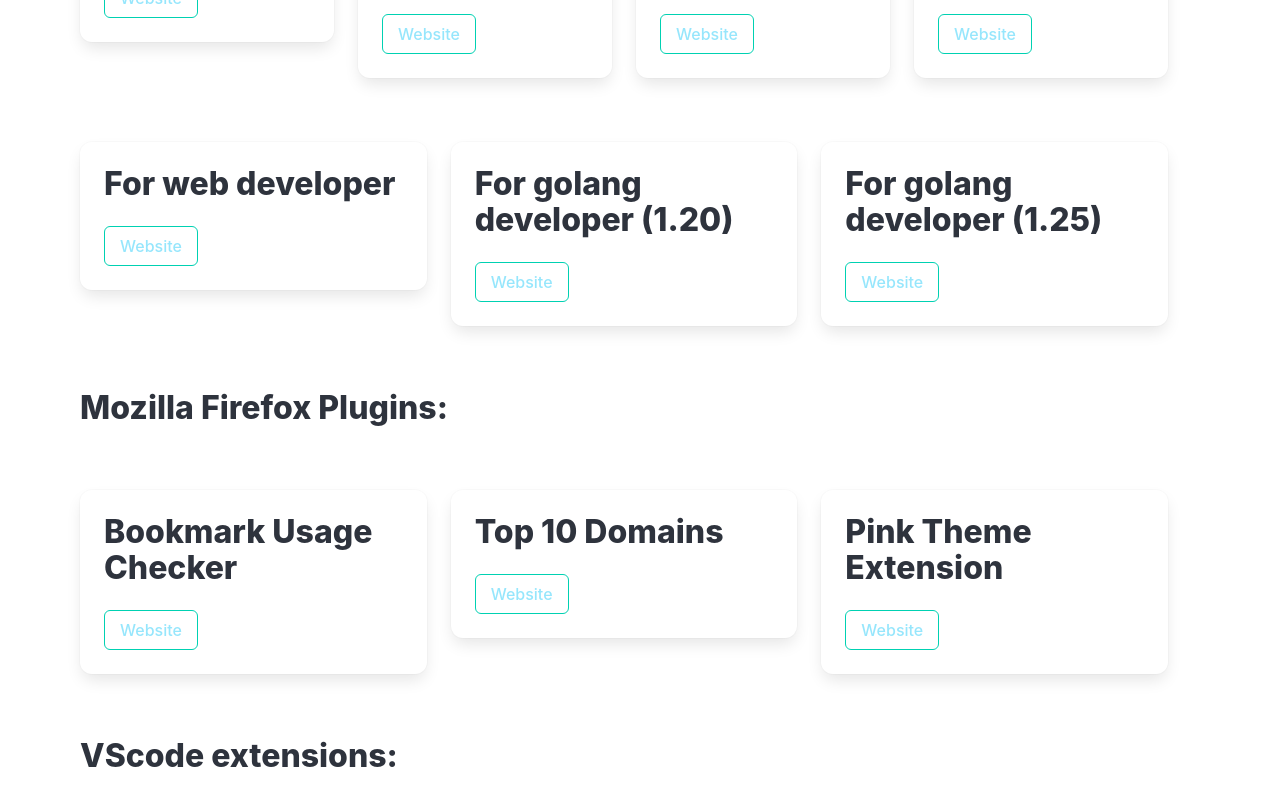
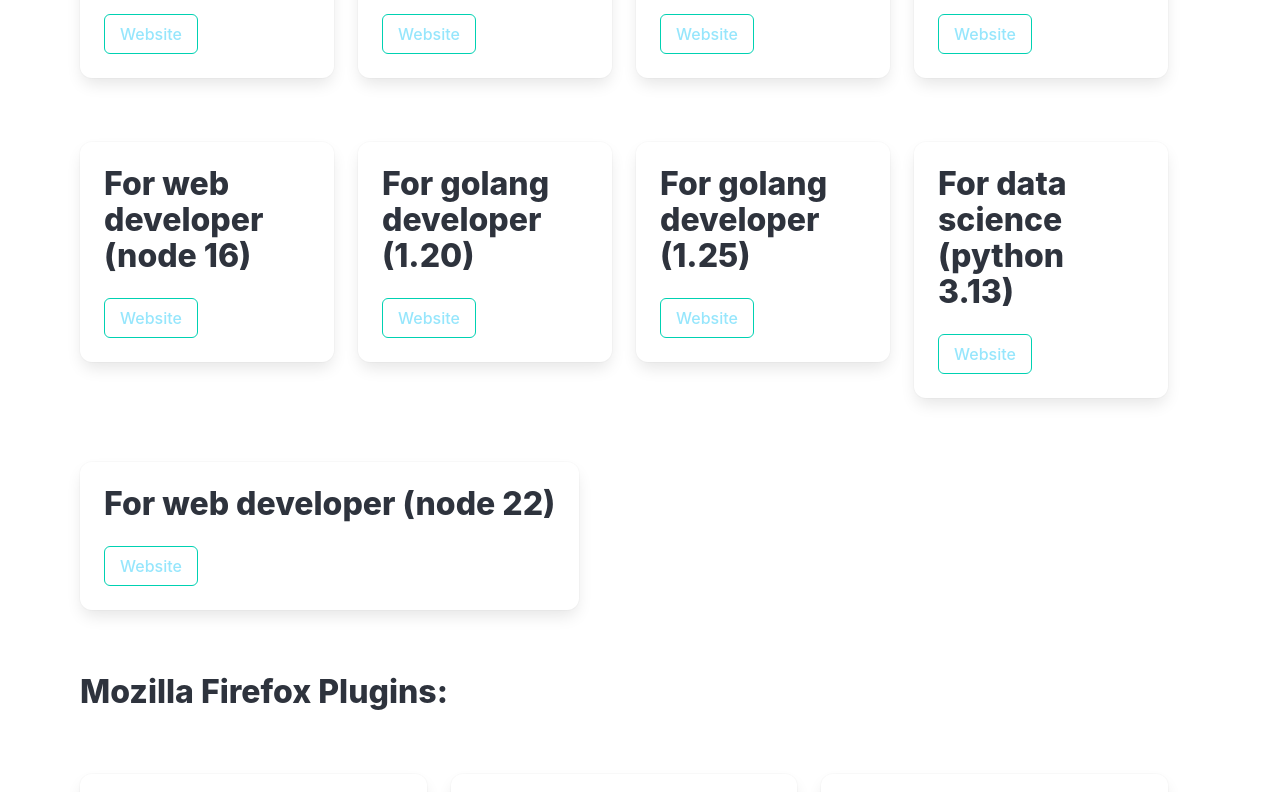
Before and after one commit to alexiscarbillet/alexis-carbillet, a React (Vite) app: page /Projects in a window 1280 px wide. Shown: the part 1400-2192 px from the top of the page. Built offline with nearby package versions, Linux system fonts and the light colour scheme.

Commit message:
Update Projects.jsx

```diff
--- a/src/Projects.jsx
+++ b/src/Projects.jsx
@@ -149,7 +149,7 @@
           <div className="column">
             <div className="card">
               <div className="card-content">
-                <p className="title">For data science</p>
+                <p className="title">For data science (python 3.9)</p>
                 <button className="button is-primary is-outlined"><a href="https://hub.docker.com/r/alexiscarbillet/data-science-container" target="_blank">Website</a></button>
               </div>
             </div>
@@ -185,7 +185,7 @@
           <div className="column">
             <div className="card">
               <div className="card-content">
-                <p className="title">For web developer</p>
+                <p className="title">For web developer (node 16)</p>
                 <button className="button is-primary is-outlined"><a href="https://hub.docker.com/r/alexiscarbillet/web_dev" target="_blank">Website</a></button>
               </div>
             </div>
@@ -203,6 +203,26 @@
               <div className="card-content">
                 <p className="title">For golang developer (1.25)</p>
                 <button className="button is-primary is-outlined"><a href="https://hub.docker.com/repository/docker/alexiscarbillet/go_1_25_dev/general" target="_blank">Website</a></button>
+              </div>
+            </div>
+          </div>
+          <div className="column">
+            <div className="card">
+              <div className="card-content">
+                <p className="title">For data science (python 3.13)</p>
+                <button className="button is-primary is-outlined"><a href="https://hub.docker.com/repository/docker/alexiscarbillet/python_3_13_data_science" target="_blank">Website</a></button>
+              </div>
+            </div>
+          </div>
+        </div>
+      </div>
+      <div className="container" style={{ display: 'flex', position: 'relative', padding: '2rem' }}>
+        <div className="columns">
+          <div className="column">
+            <div className="card">
+              <div className="card-content">
+                <p className="title">For web developer (node 22)</p>
+                <button className="button is-primary is-outlined"><a href="https://hub.docker.com/repository/docker/alexiscarbillet/node_22_dev" target="_blank">Website</a></button>
               </div>
             </div>
           </div>
```
